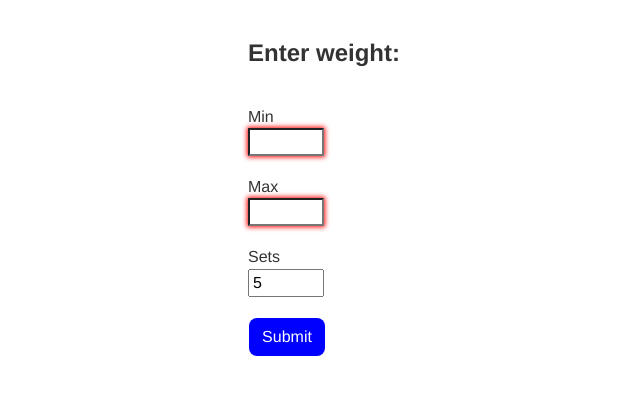
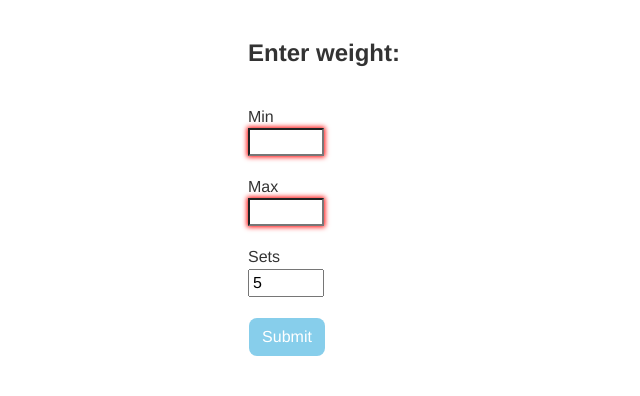
Before and after one commit to dorianpeters/SetCalc, a website: page index.html in a window 1280 px wide. Shown: the whole page, without its empty margins (316-956 px from the left). Drawn offline with Linux system fonts and the light colour scheme.

Commit message:
Add -webkit property for ios, make button lighter blue

```diff
--- a/index.html
+++ b/index.html
@@ -33,12 +33,12 @@
 
       input:invalid {
         box-shadow: 0 0 5px 1px red;
+        -webkit-appearance: none; /* make box-shadow work on iOS */
       }
 
       .form-container {
         display: flex;
         flex-direction: column;
-        /* min-height: 100vh; */
         justify-content: center;
         align-items: center;
       }
@@ -46,7 +46,7 @@
         margin-bottom: 0;
       }
       button {
-        background-color: blue;
+        background-color: skyblue;
         border: none;
         border-radius: 8px;
         color: white;
```
